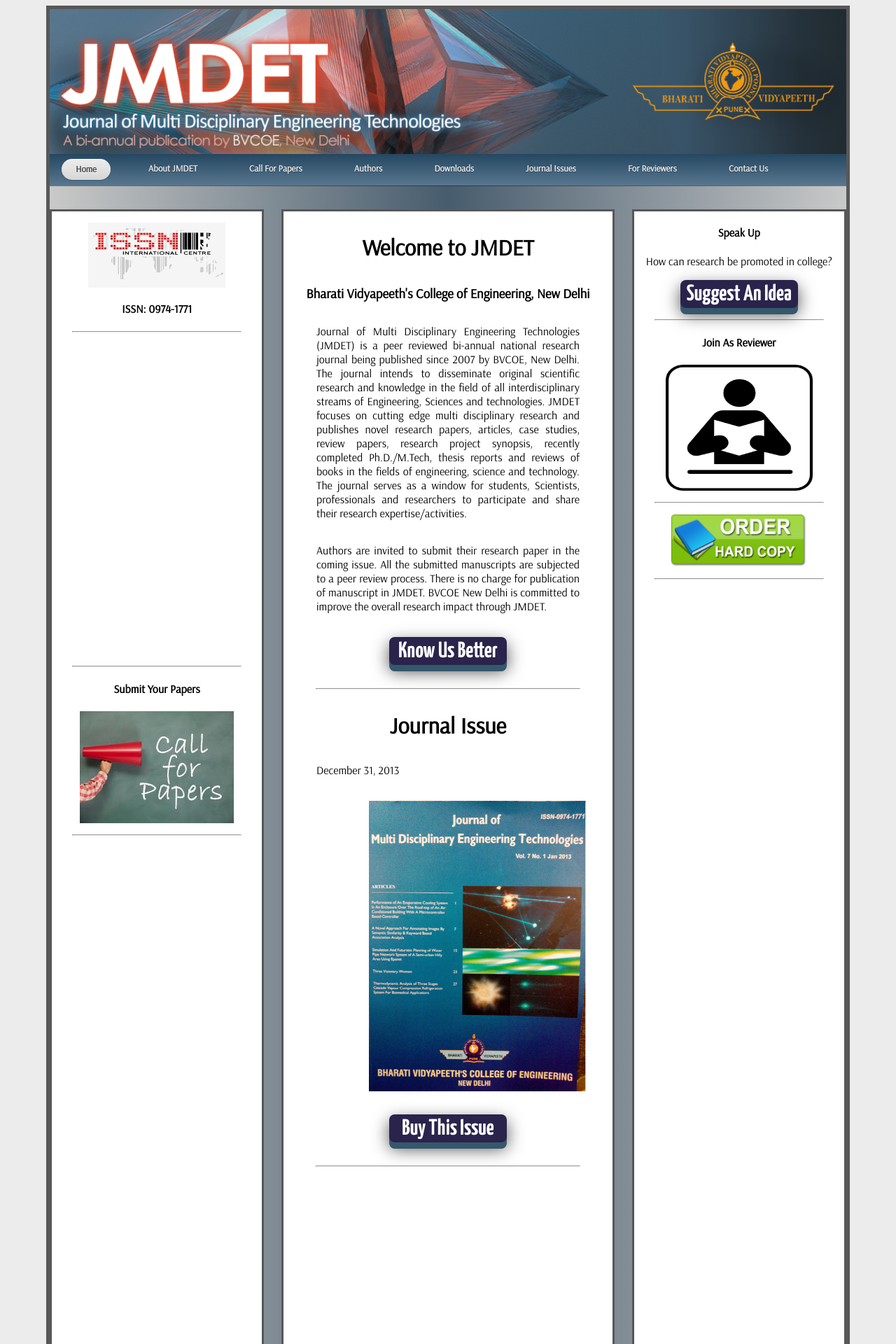
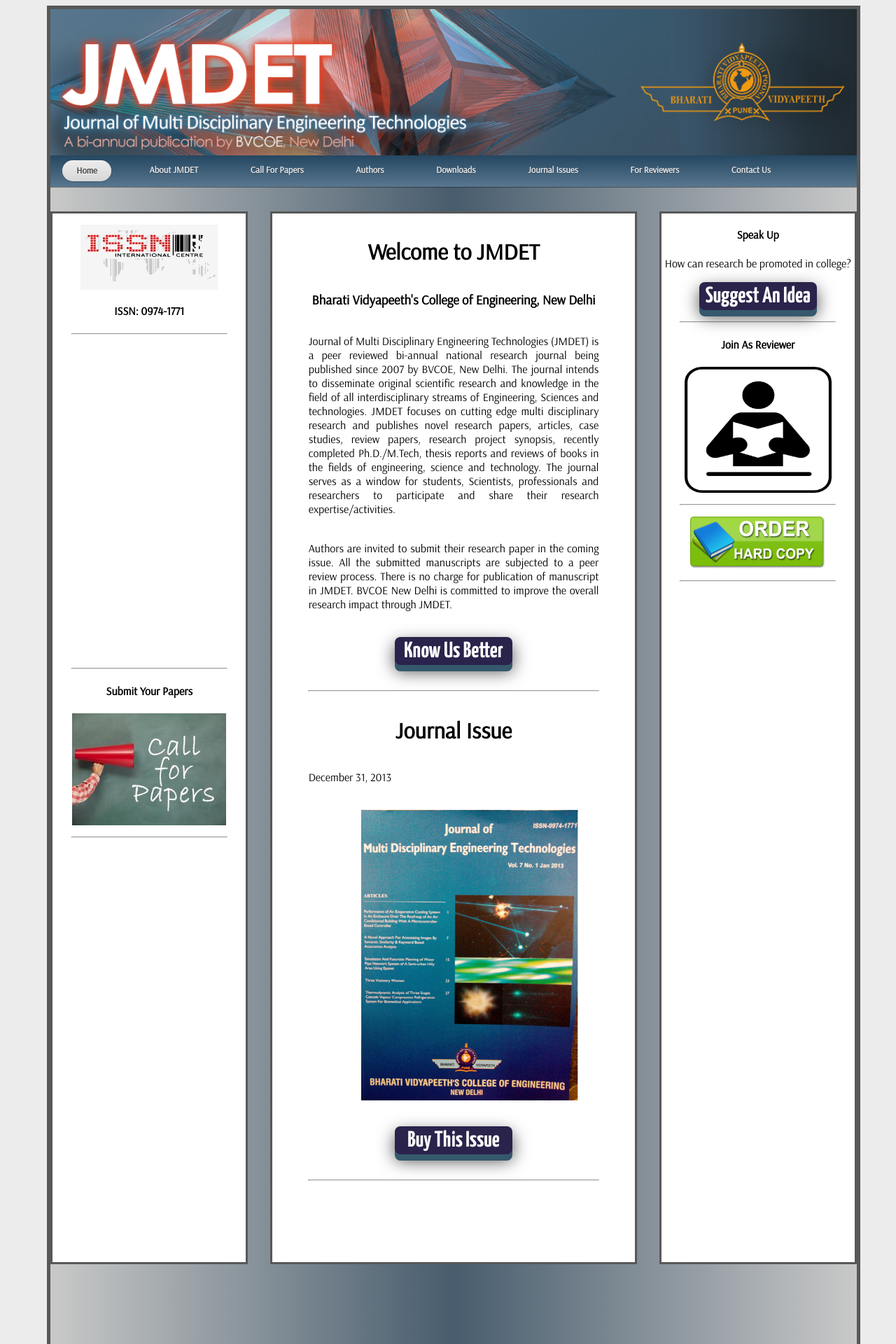
Before and after one commit to adishr09/JMDET.org, a PHP site: page /home.html in a window 1280 px wide. Shown: the top 1920 px of the page at 70% size. Run offline with PHP 8.4, Linux system fonts and the light colour scheme.

Commit message:
ek baar aur new

```diff
--- a/jmdet.org/New_Website/New folder/css/style.css
+++ b/jmdet.org/New_Website/New folder/css/style.css
@@ -12,6 +12,7 @@
 
 body {
 	background: #424242;
+	min-width: 1280px;
 }
 
 a {
@@ -189,14 +190,15 @@ html[xmlns] #nav {
 	z-index:1;
 	width:100%;
 	position:relative;
-	height:91%;
+	height:63%;
 	margin:3% auto;
 }
 
 #left{
 	z-index:1;
-	width:300px;
+	width:24%;
 	float:left;
+	overflow-y:auto;
 	height:inherit;
     margin-right:1.5%;
 	display:inline-block;
@@ -206,9 +208,10 @@ html[xmlns] #nav {
 
 #right{
 	z-index:1;
-	width:300px;
+	width:24%;
 	height:inherit;
 	float:right;
+	overflow-y:auto;
 	margin-left:1.5%;
 	display:inline-block;
 	background-color:#fff;
@@ -217,8 +220,9 @@ html[xmlns] #nav {
 
 #center{
 	z-index:1;
-	width:470px;
+	width:45%;
 	float:center;
+	overflow-y:auto;
 	height:inherit;
 	display:inline-block;
 	background-color:#fff;
```
